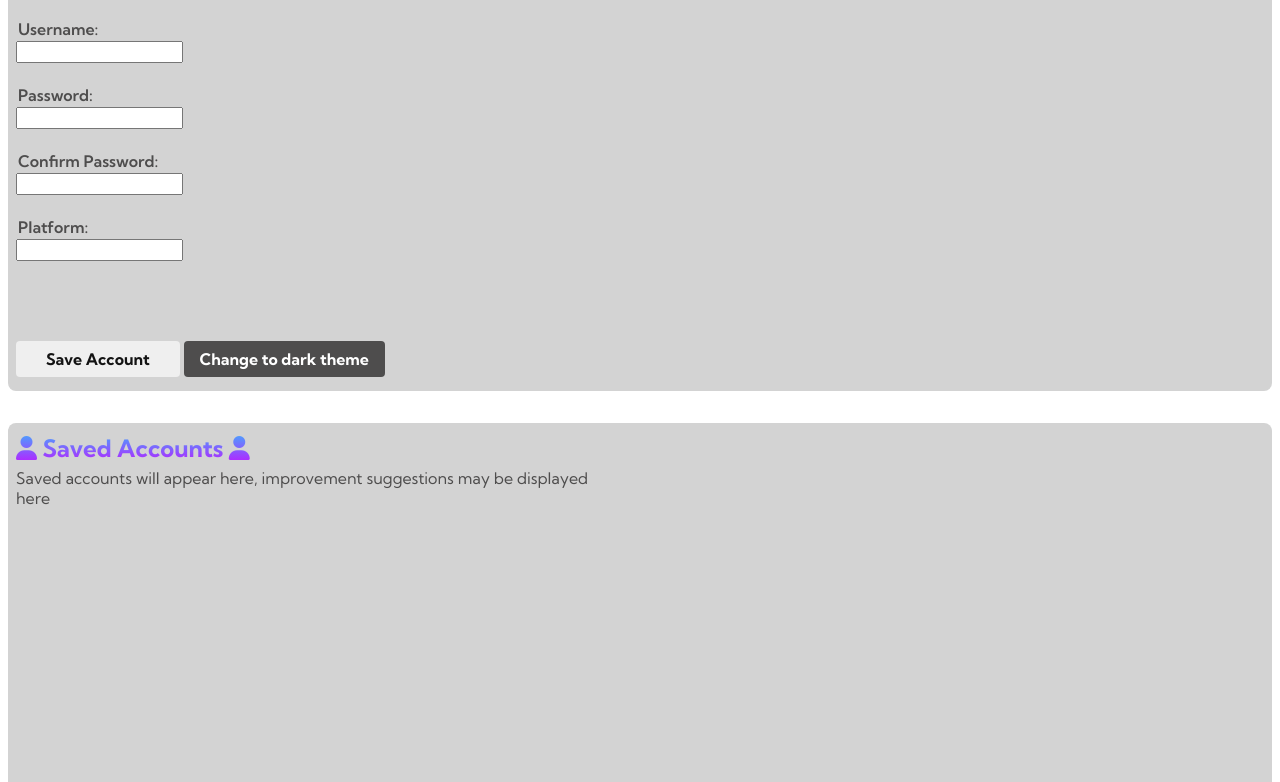
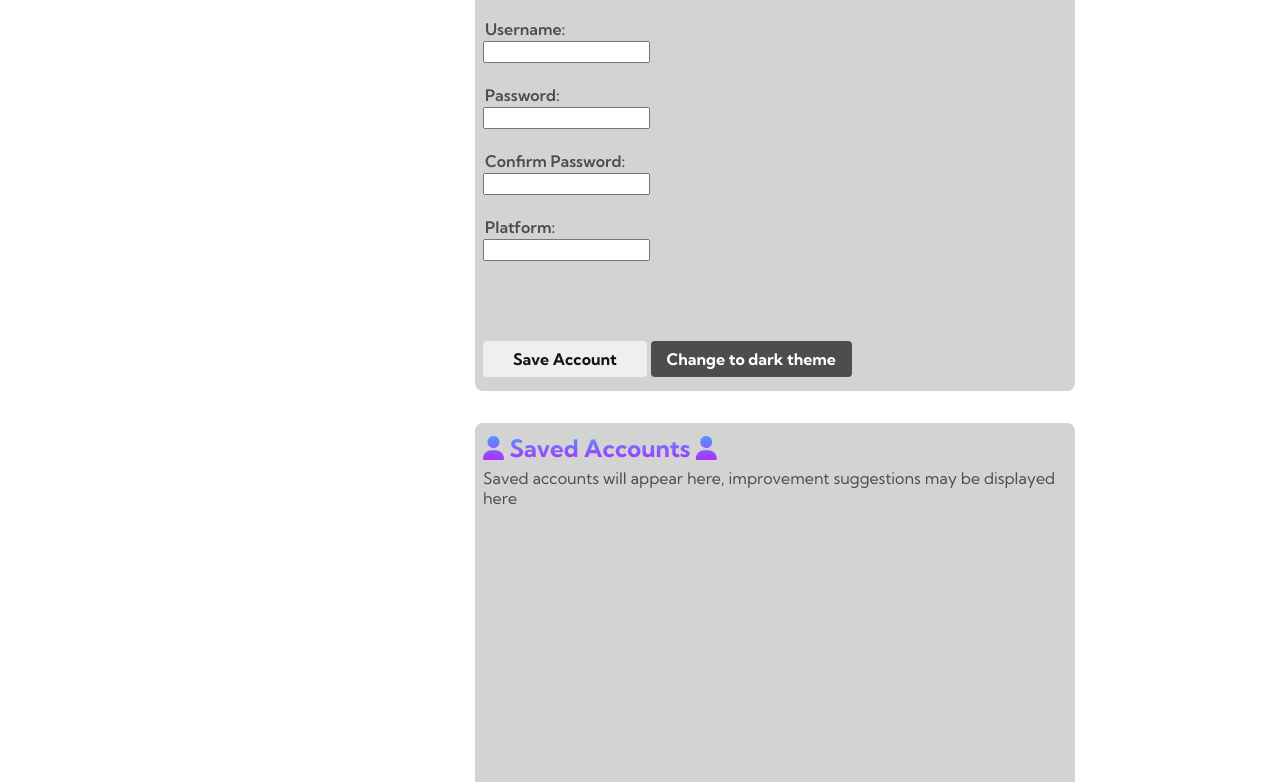
Before and after one commit to Chris-Bratosin/COMP1004-SPA, a plain HTML site: page index.html in a window 1280 px wide. Shown: the part 80-862 px from the top of the page. Drawn offline with Linux system fonts and the light colour scheme.

Commit message:
changed up the UI, looks much cleaner and contrasts much better with the dark and light theme

```diff
--- a/style.css
+++ b/style.css
@@ -131,6 +131,8 @@ body
     background-color: var(--color-bg);
     color: var(--color-fg);
     min-height: 100vh;
+    width: 600px;
+    margin-left: 475px;
 }
 
 .color__theme
```
